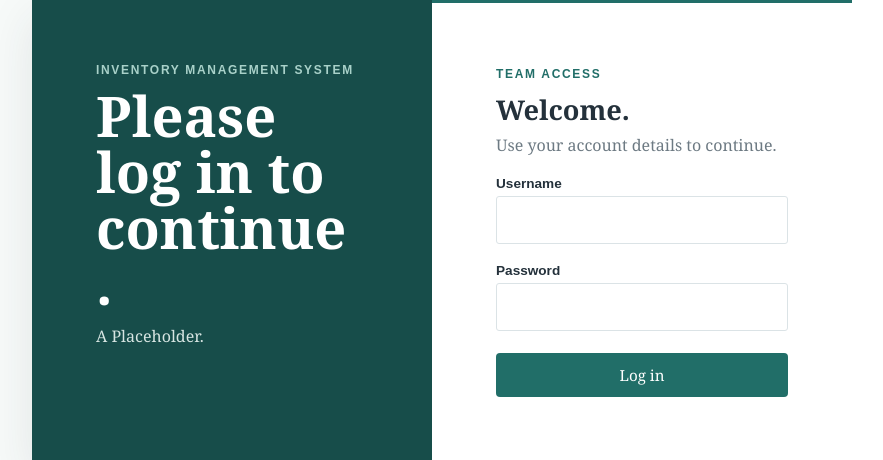
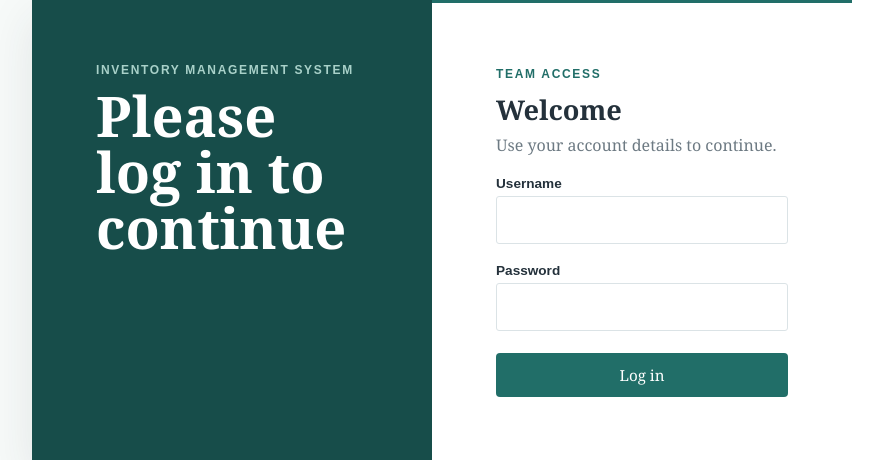
Before and after one commit to mhbuys/Inventory-Management-System, a Flask app: page /login in a window 1280 px wide. Shown: the part 170-630 px from the top of the page, without its empty margins (148-1031 px from the left). Run offline with Flask 3, Linux system fonts and the light colour scheme.

Commit message:
Update login.html
* Commented out "A Placeholder" text on login screen
* Removed unsightly periods from header text

```diff
--- a/template/login.html
+++ b/template/login.html
@@ -122,13 +122,13 @@
                 <!-- Brand message and short description for the inventory system. -->
                 <div class="login-intro">
                     <p class="eyebrow">Inventory Management System</p>
-                    <h1>Please log in to continue .</h1>
-                    <p class="muted">A Placeholder.</p>
+                    <h1>Please log in to continue</h1>
+                    <!-- <p class="muted">A Placeholder.</p> -->
                 </div>
                 <!-- Auth form tied to the Flask login route. -->
                 <div class="login-form">
                     <p class="eyebrow">Team access</p>
-                    <h2 id="login-title">Welcome.</h2>
+                    <h2 id="login-title">Welcome</h2>
                     <p class="muted">Use your account details to continue.</p>
                     {% if error %}
                     <!-- Show a brief invalid-login message returned by the route. -->
```
